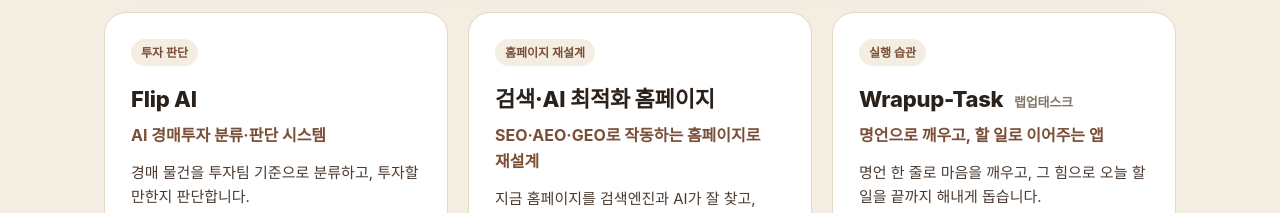
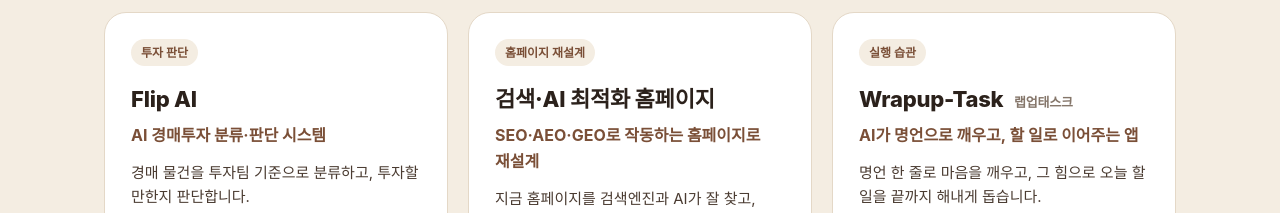
Before and after one commit to Febrile-HJ/febrile-hj.github.io, a plain HTML site: page index.html in a window 1280 px wide. Shown: the part 2380-2593 px from the top of the page. Drawn offline with Linux system fonts and the light colour scheme; a web font is replaced by a local one.

Commit message:
WORKS: Wrapup-Task 한 줄에 'AI가' 붙임(명언은 AI가 고름, 조셉 확인 11/11)

```diff
--- a/index.html
+++ b/index.html
@@ -305,7 +305,7 @@ footer .wrap{display:flex;justify-content:space-between;gap:16px;flex-wrap:wrap}
         <article class="work reveal">
           <span class="tag">실행 습관</span>
           <h4>Wrapup-Task <small>랩업태스크</small></h4>
-          <div class="id">명언으로 깨우고, 할 일로 이어주는 앱</div>
+          <div class="id">AI가 명언으로 깨우고, 할 일로 이어주는 앱</div>
           <p class="desc">명언 한 줄로 마음을 깨우고, 그 힘으로 오늘 할 일을 끝까지 해내게 돕습니다.</p>
         </article>
       </div>
```
